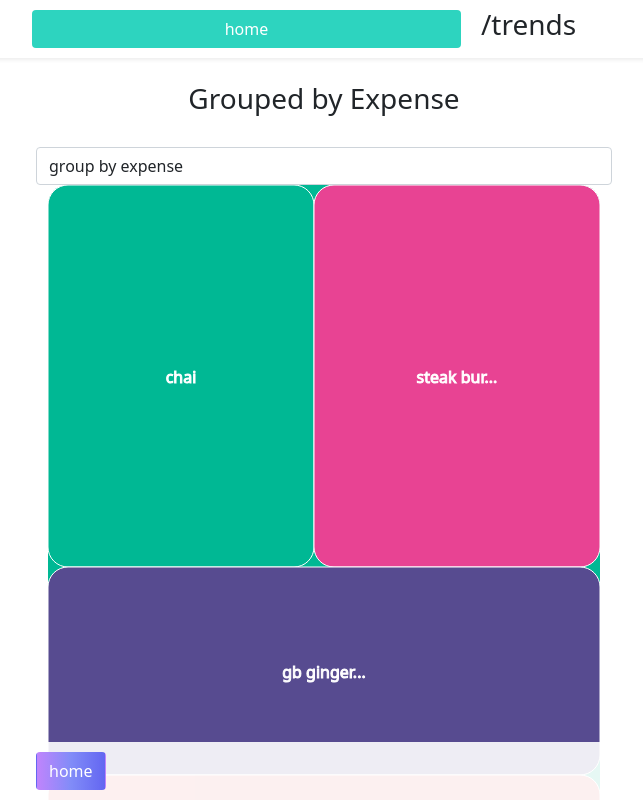
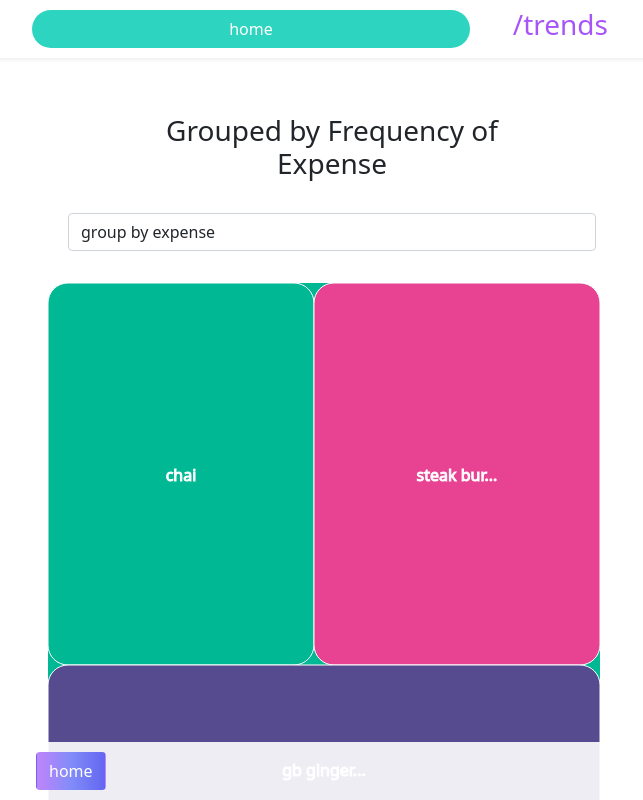
Before and after one commit to ahmadkhudai/next-tracker, a Next.js app: page /graphs/GraphWindow in a window 1280 px wide. Shown: the whole page, without its empty margins (316-959 px from the left). Built offline with nearby package versions, Linux system fonts and the light colour scheme.

Commit message:
grouped expenses actually useful now

```diff
--- a/pages/add_expense/_components/DateTimeInput.tsx
+++ b/pages/add_expense/_components/DateTimeInput.tsx
@@ -45,11 +45,15 @@ export function DateTimeInput({newExpense, handleFieldChange}: Props) {
 
 
                    <div className="form-group hover:font-bold mt-2">
-                       <label htmlFor="Time"
-                              className="text-teal-700 hover:text-purple-700 h3 hidden">Time</label>
+                       {/*<label htmlFor="Time"*/}
+                       {/*       className="text-teal-700 hover:text-purple-700 h3 hidden">Time</label>*/}
                        <div className="">
+                           <label htmlFor={"Time"} className={"flex flex-row py-3 align-items-center justify-content-center"}>
+                               <LargeFormDisplay content={(moment(newExpense.date).format("hh:mm a"))} styleClasses={"font-thin flex text-thin text-xl w-25 justify-content-center h-full align-items-center"}/>
+
+                           </label>
                            <input type="time"
-                                  className="form-control border-0 hover:bg-purple-500 hover:text-white hover:font-bold hover:text-[1.3rem] flex flex-column-reverse"
+                                  className="form-control border-0 hover:bg-purple-500 hover:text-white hover:font-bold hover:text-[1.3rem] flex flex-column"
                                   id="Time" value={moment(newExpense.date).format("HH:mm")}
                                   onChange={(e) => {
                                       if ((e.target.value) !== "") {
--- a/pages/add_expense/_components/date_inputs/SimpleSelectors.tsx
+++ b/pages/add_expense/_components/date_inputs/SimpleSelectors.tsx
@@ -34,10 +34,13 @@ export function SimpleSelectors({newExpense, handleFieldChange, openSelector, da
 
 
                     <div className={" flex flex-column justify-content-center w-100"}>
-                        {/*<div className={"flex flex-row py-3 align-items-center justify-content-center"}>*/}
-                            {/*<LargeFormDisplay content={Day[(moment(newExpense.date).day())].slice(0,3) + " " + (moment(newExpense.date).date())} styleClasses={"font-thin flex text-thin text-sm w-25 justify-content-center h-full align-items-center"}/>*/}
+                        <label htmlFor={"Date"} className={"flex flex-row py-3 align-items-center justify-content-center"}>
+                            <LargeFormDisplay content={Day[(moment(newExpense.date).day())].slice(0,3) + " " + (moment(newExpense.date).date())} styleClasses={"font-thin flex text-thin text-xl w-25 justify-content-center h-full align-items-center"}/>
+
+                        </label>
+
                             <input type="datetime-local"
-                                   className="form-control border-solid border-2 border-light-blue-500    text-center my-2 flex align-items-center justify-content-center flex-row-reverse px-0 py-3 "
+                                   className="form-control border-solid border-2 border-light-blue-500 hover:bg-purple-400 hover:text-white shadow-sm   text-center my-2 flex align-items-center justify-content-center flex-row-reverse px-0 py-3 "
                                    id="Date"
                                    value={moment(new Date(newExpense.date)).format("YYYY-MM-DDTHH:mm")}
                                    onChange={(e) => {
--- a/pages/components/HomeHeader/HomeHeader.tsx
+++ b/pages/components/HomeHeader/HomeHeader.tsx
@@ -10,6 +10,7 @@ import trendStat from '../../../assets/trend_station.png';
 import trendGif from '../../../assets/trend.gif';
 import LabelPurple from "../labels/LabelPurple";
 import HoverGif from "../hoverables/HoverGif";
+import TealButton from "../buttons/TealButton";
 
 type Props = {
     openPanel?: any;
@@ -65,13 +66,14 @@ export default function HomeHeader(props: Props) {
 
                     }
 
-                    {currentWindow !== MainWindows.home && <button
-                        className={"btn bg-teal-400 text-white hover:bg-purple-500  hover:font-black  mr-3 w-75"}
+                    {currentWindow !== MainWindows.home &&
+                        <OutlineRoundedButton
+                        styleClasses={"btn bg-teal-400 text-white hover:bg-purple-500  hover:font-black  mr-3 w-75"}
                         onClick={() => {
                             goTo(MainWindows.home)
-                        }}>home</button>
+                        }}>home</OutlineRoundedButton>
                     }
-                    {currentWindow === MainWindows.graphs && <p className={"h3 p-2 py-0 w-25"}>/trends</p>}
+                    {currentWindow === MainWindows.graphs && <LabelPurple styleClasses={"h3 p-2 py-0 w-25"}>/trends</LabelPurple>}
                     {currentWindow !== MainWindows.graphs &&
                         <button className="btn w-25 py-0 my-0 pt-1" onClick={() => {
                             goTo(MainWindows.graphs)
--- a/pages/graphs/GroupedNewGraph.tsx
+++ b/pages/graphs/GroupedNewGraph.tsx
@@ -2,17 +2,16 @@
 import * as React from 'react';
 import {useEffect, useState} from 'react';
 import {Expense} from "../../Definitions/Expense";
-import {ResponsiveContainer, Tooltip, Treemap} from "recharts";
+import {ResponsiveContainer, Treemap} from "recharts";
 import SummaryExpense from "../../Definitions/SummaryExpense";
 import {NumberIndexedStrings} from "../../constants/day";
 import {deFormattedStr} from "../api/utils/string_utils";
-import {randomIntFromInterval} from "../api/utils/date_utils";
 
 type Props = {
     expenses: Expense[];
 };
 
-const COLORS = ['#00b894','#0984e3', '#e84393' , '#e84393', '#e77f67',  '#cf6a87',
+const COLORS = ['#00b894', '#0984e3', '#e84393', '#e84393', '#e77f67', '#cf6a87',
     '#574b90', '#f78fb3', '#3dc1d3', '#e66767', '#e66767', '#303952'
 
 ];
@@ -20,7 +19,6 @@ const COLORS = ['#00b894','#0984e3', '#e84393' , '#e84393', '#e77f67',  '#cf6a87
 // type CustomProps = {
 //     root:any, depth:any, x:any, y:any, width:any, height:any, index:any, payload:any, colors:any, rank:any, name:any
 // }
-
 
 
 export function GroupedNewGraph({expenses}: Props) {
@@ -74,14 +72,14 @@ export function GroupedNewGraph({expenses}: Props) {
     //group by expense name
     //we are ONLY interested in the frequency of expense
     function groupByExpenseName(inputExpenses: Expense[]) {
-        return groupedExpenses(inputExpenses, "name");
+        return groupedByFrequency(inputExpenses, "name");
     }
 
     function groupByExpenseLocation(inputExpenses: Expense[]) {
-        return groupedExpenses(inputExpenses, "location");
+        return groupedByFrequency(inputExpenses, "location");
     }
 
-    function groupedExpenses(inputExpenses: Expense[], index: string) {
+    function groupedByFrequency(inputExpenses: Expense[], index: string) {
         let groupedData: any = {};
         if (inputExpenses.length < 1) {
             return []
@@ -116,8 +114,9 @@ export function GroupedNewGraph({expenses}: Props) {
     return (
         <div className={"pb-5"}>
 
-            <div className={"p-4 text-center"}>
-                <h3 className={"h3"}>Grouped by {graphLabel}</h3>
+            <div className={"w-100 p-4 m-2  rounded-[10px]"}>
+                <div className={"p-4 px-5 text-center"}>
+                    <h3 className={"h3"}>Grouped by Frequency of {graphLabel}</h3>
                 </div>
 
                 <div className="form-group">
@@ -128,6 +127,8 @@ export function GroupedNewGraph({expenses}: Props) {
                         <option value={1}>group by expense</option>
                         <option value={2}>group by location</option>
                     </select>
+                </div>
+
             </div>
 
             <div className={"vh-100 w-100 container "} style={{"maxHeight": "100vh"}}>
@@ -147,18 +148,6 @@ export function GroupedNewGraph({expenses}: Props) {
 
             </div>
 
-            {/*<div className={"vh-100 w-100 container "} style={{"maxHeight":"100vh"}}>*/}
-
-            {/*            <ResponsiveContainer className={" bg-gradient-to-r from-purple-400 to-teal-600 text-3xl"} width="100%" height="100%">*/}
-
-            {/*                        <Treemap  width={600} height={400} data={displayData} dataKey="amount" stroke="#3c0046"*/}
-            {/*                                 fill="#bedfff"/>*/}
-
-
-            {/*               </ResponsiveContainer>*/}
-
-
-            {/*</div>*/}
             <div className={"py-4"}></div>
         </div>
     );
@@ -166,12 +155,12 @@ export function GroupedNewGraph({expenses}: Props) {
 };
 
 function getSliced(string: string) {
-    let slicedStr = string.slice(0,9);
-    if(slicedStr.length===string.length){
+    let slicedStr = string.slice(0, 9);
+    if (slicedStr.length === string.length) {
         return string;
     }
 
-    return slicedStr+"..."
+    return slicedStr + "..."
 }
 
 class CustomizedContent extends React.Component<any> {
@@ -196,7 +185,6 @@ class CustomizedContent extends React.Component<any> {
                 {/*</defs>*/}
 
 
-
                 <rect
 
                     x={x}
@@ -213,8 +201,6 @@ class CustomizedContent extends React.Component<any> {
                         strokeOpacity: 1 / (depth + 1e-10),
 
                     }}
-
-
 
 
                 />
@@ -237,8 +223,8 @@ class CustomizedContent extends React.Component<any> {
                 {/*/>*/}
 
                 {depth === 1 ? (
-                    <text x={x + width / 2} y={y + height / 2 + 7 } textAnchor="middle" fill="#fff"
-                          className={"font-thin hover:text-sm"} >
+                    <text x={x + width / 2} y={y + height / 2 + 7} textAnchor="middle" fill="#fff"
+                          className={"font-thin hover:text-sm"}>
                         {getSliced(name)}
                     </text>
                 ) : null}
```
Lines whose indentation alone changed are shown as unchanged.
